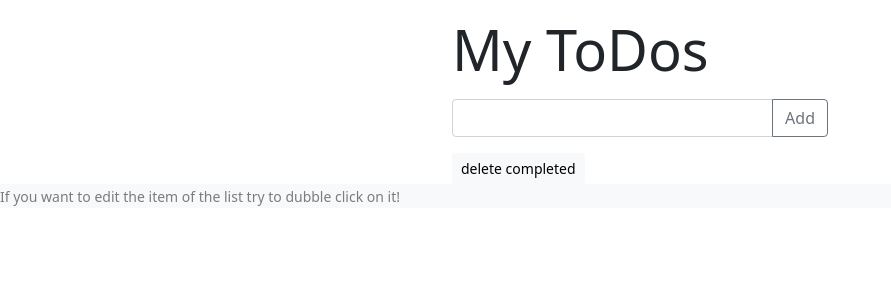
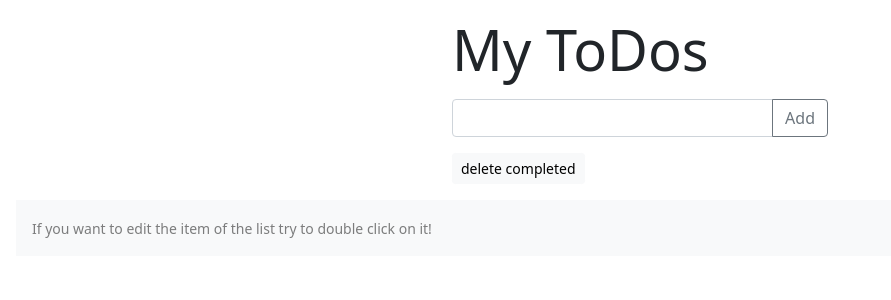
Before and after one commit to splastiq/simple-todolist-angular, an Angular app: page / in a window 1280 px wide. Shown: the top 300 px of the page, without its empty margins (0-891 px from the left). Built offline with nearby package versions, Linux system fonts and the light colour scheme.

Commit message:
feat: add autoDarkTheme

```diff
--- a/src/app/app.component.html
+++ b/src/app/app.component.html
@@ -47,8 +47,8 @@
     delete completed
   </button>
 </section>
-<section class="info text-black-50 bg-light">
+<section class="info text-black-50 bg-light p-3 m-3">
   <small
-    >If you want to edit the item of the list try to dubble click on it!</small
+    >If you want to edit the item of the list try to double click on it!</small
   >
 </section>
--- a/src/styles.css
+++ b/src/styles.css
@@ -1 +1,18 @@
-/* Add application styles & imports to this file! */
+@media (prefers-color-scheme: dark) {
+  :root {
+    background-color: #fff;
+    filter: invert(100%);
+  }
+
+  * {
+    background-color: inherit;
+  }
+
+  img:not([src*=".svg"]) {
+    filter: invert(100%);
+  }
+}
+
+html, body {
+  height: 100%;
+}
```
